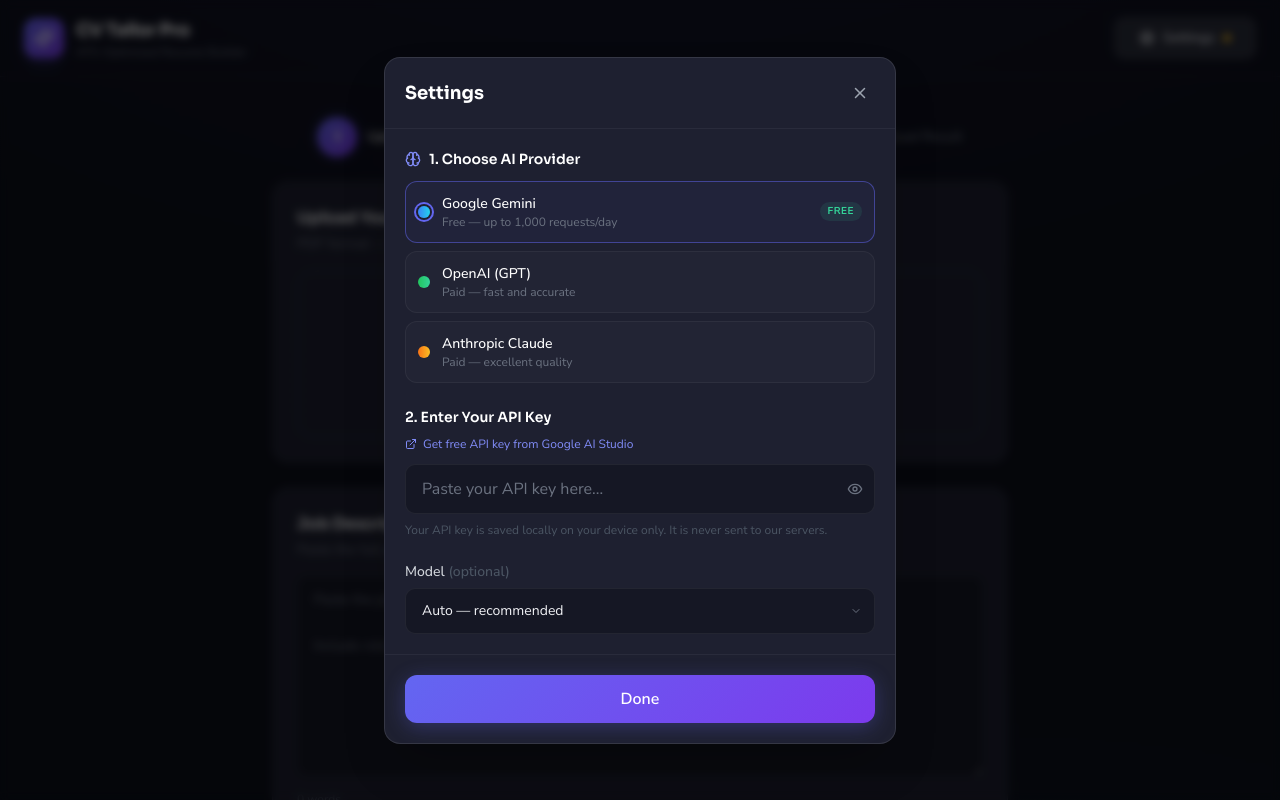
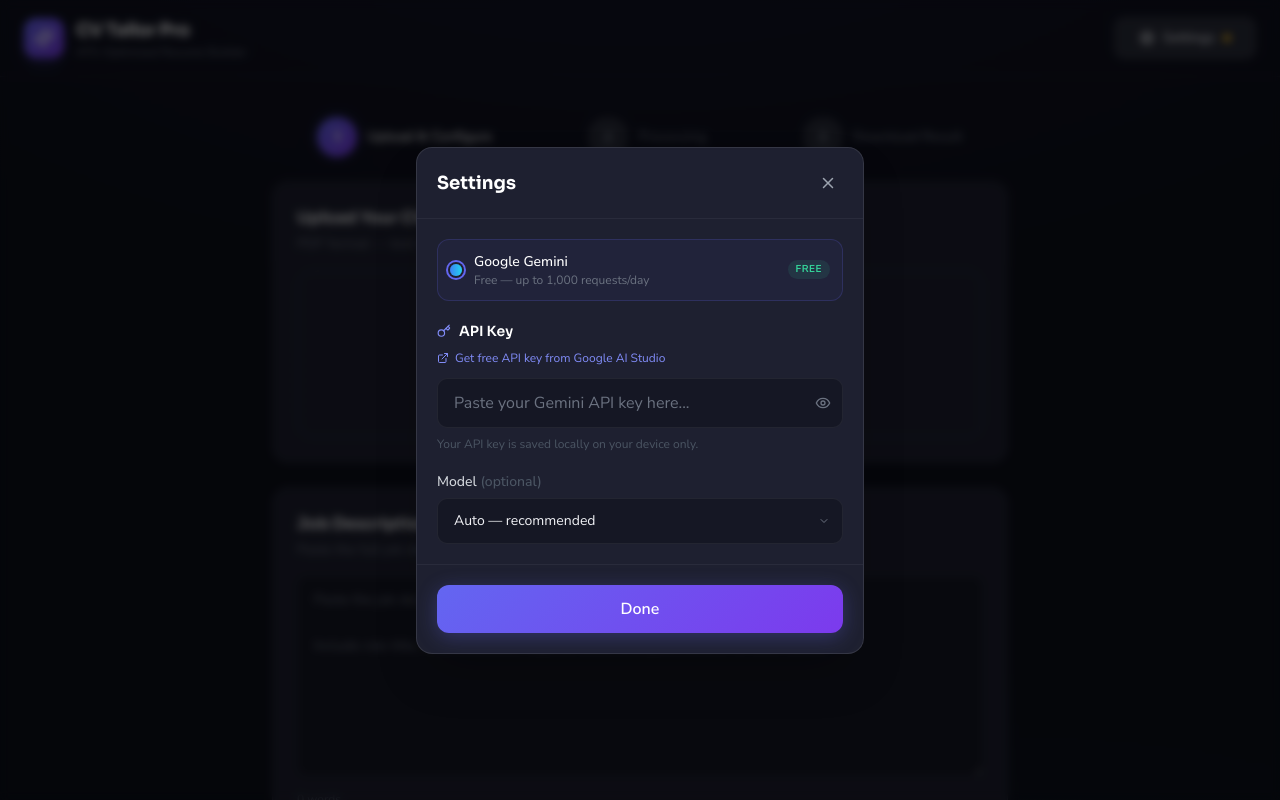
Before and after one commit to TarekMohammedgg/cv-tailor-pro, a React (Vite) app: page / in a window 1280 px wide. Shown: the top 800 px of the page. Built offline with nearby package versions, Linux system fonts and the light colour scheme.

Commit message:
cleanup: Gemini only, remove all backend

```diff
--- a/src/App.jsx
+++ b/src/App.jsx
@@ -60,7 +60,6 @@
       const latex = await generateTailoredCV({
         cvText,
         jobDescription,
-        provider: settings.provider,
         apiKey: settings.apiKey,
         geminiModel: settings.geminiModel,
       })
--- a/src/components/EmailSection.jsx
+++ b/src/components/EmailSection.jsx
@@ -52,7 +52,6 @@
       const result = await generateApplicationEmail({
         cvText,
         jobDescription,
-        provider: settings.provider,
         apiKey: settings.apiKey,
         geminiModel: settings.geminiModel,
       })
--- a/src/components/SettingsModal.jsx
+++ b/src/components/SettingsModal.jsx
@@ -1,32 +1,5 @@
 import React, { useState, useEffect } from 'react'
-import { X, Eye, EyeOff, Brain, ExternalLink } from 'lucide-react'
-
-const AI_PROVIDERS = [
-  {
-    id: 'gemini',
-    name: 'Google Gemini',
-    description: 'Free — up to 1,000 requests/day',
-    color: 'from-blue-500 to-cyan-400',
-    helpUrl: 'https://aistudio.google.com/apikey',
-    helpText: 'Get free API key from Google AI Studio',
-  },
-  {
-    id: 'openai',
-    name: 'OpenAI (GPT)',
-    description: 'Paid — fast and accurate',
-    color: 'from-green-500 to-emerald-400',
-    helpUrl: 'https://platform.openai.com/api-keys',
-    helpText: 'Get API key from OpenAI Platform',
-  },
-  {
-    id: 'claude',
-    name: 'Anthropic Claude',
-    description: 'Paid — excellent quality',
-    color: 'from-orange-500 to-amber-400',
-    helpUrl: 'https://console.anthropic.com/',
-    helpText: 'Get API key from Anthropic Console',
-  },
-]
+import { X, Eye, EyeOff, Key, ExternalLink } from 'lucide-react'
 
 const STORAGE_KEY = 'cv-tailor-settings'
 
@@ -71,8 +44,6 @@
     onSettingsChange(next)
   }
 
-  const currentProvider = AI_PROVIDERS.find((p) => p.id === settings.provider)
-
   return (
     <div className="fixed inset-0 z-50 flex items-center justify-center p-4">
       <div
@@ -80,7 +51,7 @@
         onClick={onClose}
       />
 
-      <div className="relative w-full max-w-lg bg-[#1e2030] border border-white/10 rounded-2xl shadow-2xl max-h-[90vh] overflow-y-auto">
+      <div className="relative w-full max-w-md bg-[#1e2030] border border-white/10 rounded-2xl shadow-2xl">
         {/* Header */}
         <div className="flex items-center justify-between p-5 border-b border-white/5">
           <h2 className="font-display font-bold text-lg text-white">Settings</h2>
@@ -92,61 +63,34 @@
           </button>
         </div>
 
-        <div className="p-5 space-y-6">
-          {/* Step 1: Choose Provider */}
-          <section>
-            <div className="flex items-center gap-2 mb-3">
-              <Brain size={16} className="text-indigo-400" />
-              <h3 className="font-display font-semibold text-sm text-white">
-                1. Choose AI Provider
-              </h3>
+        <div className="p-5 space-y-5">
+          {/* Provider badge */}
+          <div className="flex items-center gap-3 p-3 rounded-xl border border-indigo-500/20 bg-indigo-500/5">
+            <div className="w-3 h-3 rounded-full bg-gradient-to-r from-blue-500 to-cyan-400 ring-2 ring-offset-2 ring-offset-[#1e2030] ring-indigo-500" />
+            <div className="flex-1">
+              <div className="text-sm font-medium text-white">Google Gemini</div>
+              <div className="text-xs text-gray-500">Free — up to 1,000 requests/day</div>
             </div>
-            <div className="grid gap-2">
-              {AI_PROVIDERS.map((p) => (
-                <button
-                  key={p.id}
-                  onClick={() => handleChange('provider', p.id)}
-                  className={`flex items-center gap-3 p-3 rounded-xl border transition-all text-left ${
-                    settings.provider === p.id
-                      ? 'border-indigo-500/50 bg-indigo-500/5'
-                      : 'border-white/5 hover:border-white/10 bg-white/[0.02]'
-                  }`}
-                >
-                  <div
-                    className={`w-3 h-3 rounded-full bg-gradient-to-r ${p.color} ${
-                      settings.provider === p.id
-                        ? 'ring-2 ring-offset-2 ring-offset-[#1e2030] ring-indigo-500'
-                        : ''
-                    }`}
-                  />
-                  <div className="flex-1">
-                    <div className="text-sm font-medium text-white">{p.name}</div>
-                    <div className="text-xs text-gray-500">{p.description}</div>
-                  </div>
-                  {settings.provider === p.id && p.id === 'gemini' && (
             <span className="text-[10px] font-bold uppercase tracking-wider text-emerald-400 bg-emerald-400/10 px-2 py-0.5 rounded-full">
               Free
             </span>
-                  )}
-                </button>
-              ))}
           </div>
-          </section>
 
-          {/* Step 2: API Key */}
+          {/* API Key */}
           <section>
-            <h3 className="font-display font-semibold text-sm text-white mb-1.5">
-              2. Enter Your API Key
-            </h3>
+            <div className="flex items-center gap-2 mb-1.5">
+              <Key size={14} className="text-indigo-400" />
+              <h3 className="font-display font-semibold text-sm text-white">API Key</h3>
+            </div>
 
             <a
-              href={currentProvider?.helpUrl}
+              href="https://aistudio.google.com/apikey"
               target="_blank"
               rel="noopener noreferrer"
               className="inline-flex items-center gap-1.5 text-xs text-indigo-400 hover:text-indigo-300 mb-3 transition"
             >
               <ExternalLink size={12} />
-              {currentProvider?.helpText}
+              Get free API key from Google AI Studio
             </a>
 
             <div className="relative">
@@ -154,7 +98,7 @@
                 type={showApiKey ? 'text' : 'password'}
                 value={settings.apiKey}
                 onChange={(e) => handleChange('apiKey', e.target.value)}
-                placeholder="Paste your API key here..."
+                placeholder="Paste your Gemini API key here..."
                 className="input-field pr-10"
               />
               <button
@@ -167,12 +111,11 @@
             </div>
 
             <p className="text-xs text-gray-600 mt-2">
-              Your API key is saved locally on your device only. It is never sent to our servers.
+              Your API key is saved locally on your device only.
             </p>
           </section>
 
-          {/* Gemini Model */}
-          {settings.provider === 'gemini' && (
+          {/* Model */}
           <section>
             <label className="block text-sm font-medium text-gray-300 mb-1.5">
               Model <span className="text-gray-600">(optional)</span>
@@ -188,7 +131,6 @@
               <option value="gemini-2.5-pro">Pro (best quality)</option>
             </select>
           </section>
-          )}
         </div>
 
         {/* Footer */}
```
Also changed, not shown: src/lib/aiService.js. Lines whose indentation alone changed are shown as unchanged.
